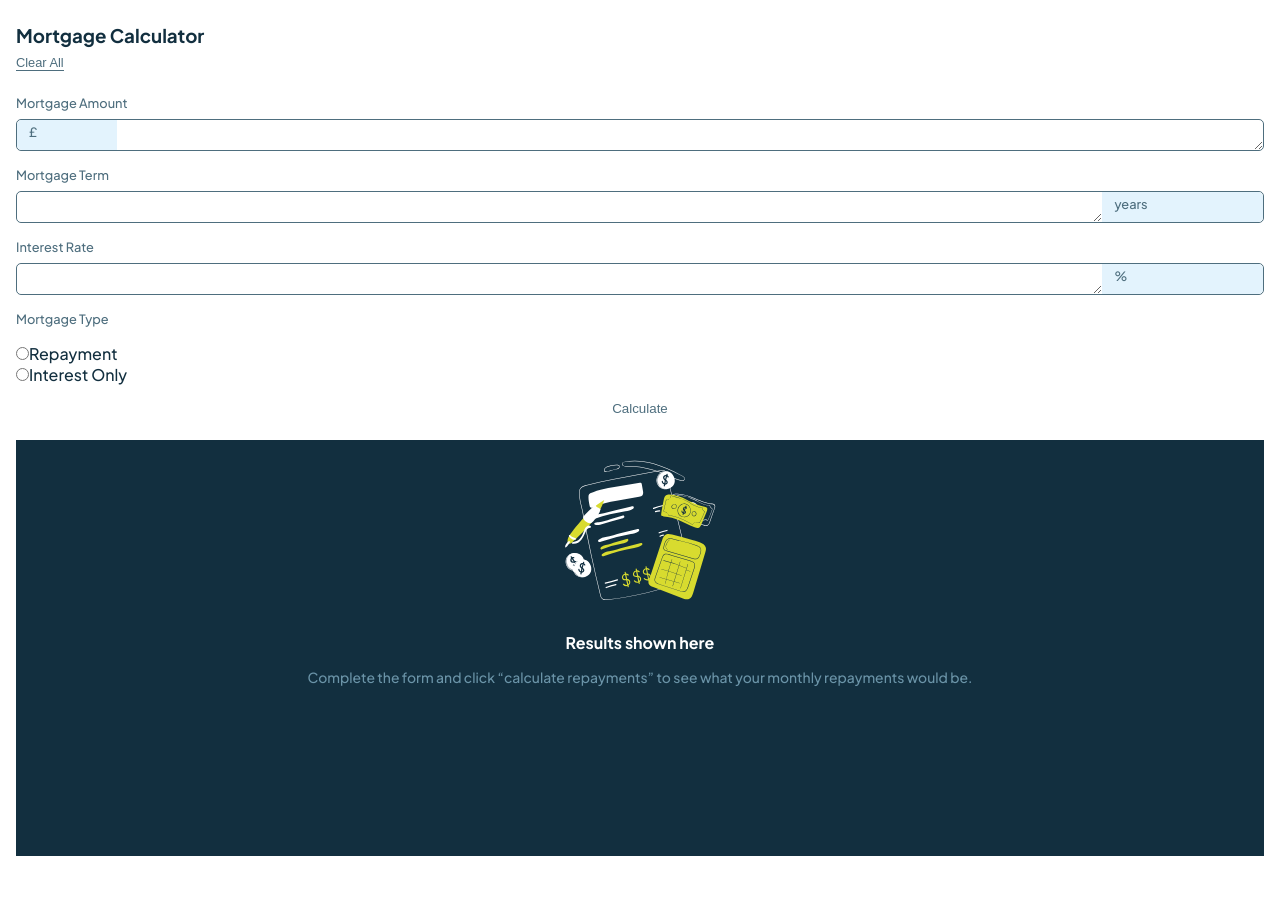
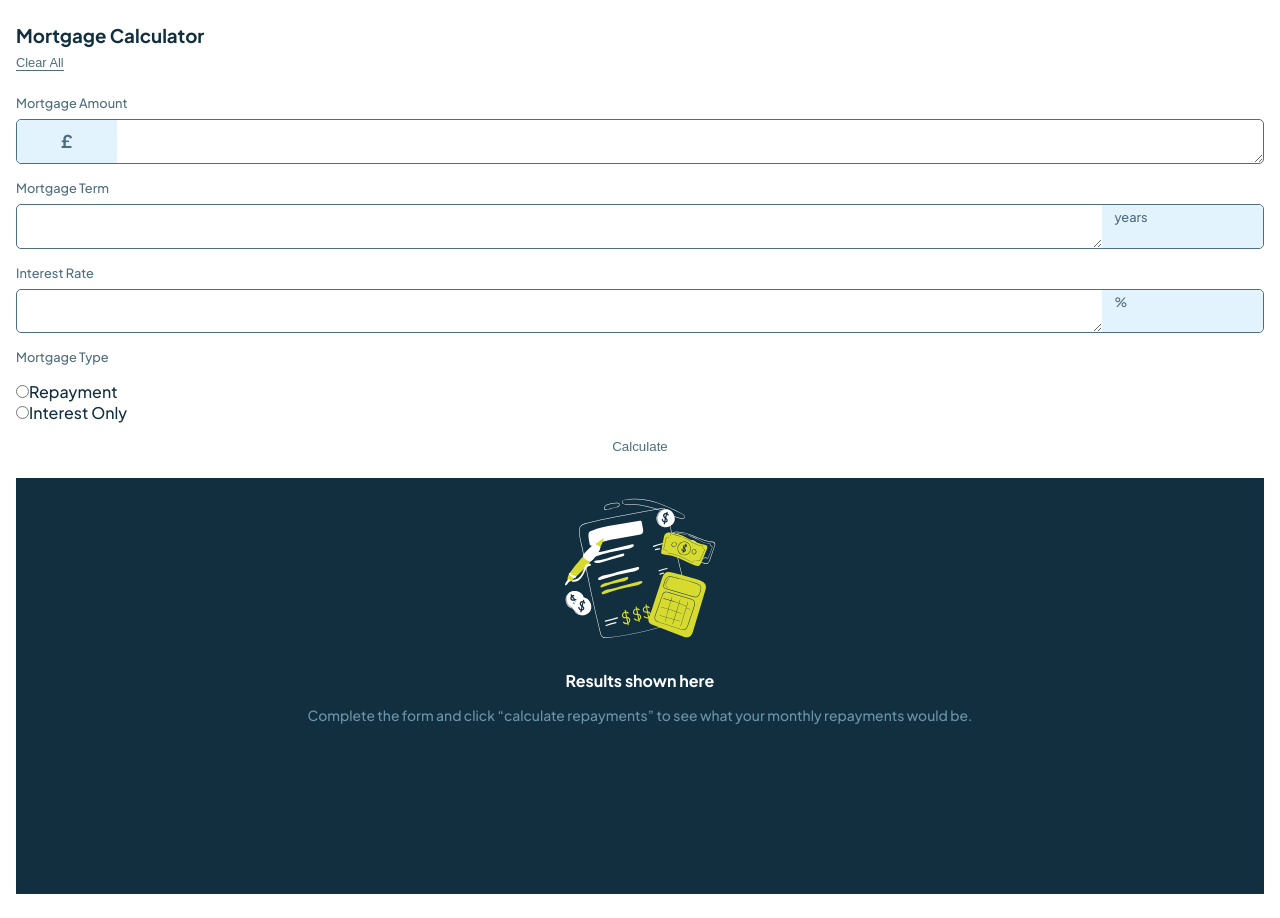
Before and after one commit to reneecwl/mortgage-calculator, a React (Vite) app: page / in a window 1280 px wide. Before the commit the page ends 880 px from the top, so only its background shows below. Built offline with nearby package versions, Linux system fonts and the light colour scheme.

Commit message:
Update amount input styling

```diff
--- a/src/components/Form/Form.scss
+++ b/src/components/Form/Form.scss
@@ -26,13 +26,17 @@
     display: flex;
     @include input-border;
     margin-top: 0.5rem;
+    height: 2.8rem;
   }
   &__pound {
     @include input-unit;
     width: 8%;
-    padding: 4px 12px 3px;
+    text-align: center;
+    padding-top: 0.6rem;
     border-top-left-radius: 5px;
     border-bottom-left-radius: 5px;
+    font-size: 1.1rem;
+    font-weight: bold;
   }
   &__input {
     border: none;
@@ -48,6 +52,7 @@
     display: flex;
     @include input-border;
     margin-top: 0.5rem;
+    height: 2.8rem;
   }
   &__unit {
     @include input-unit;
@@ -69,6 +74,7 @@
     display: flex;
     @include input-border;
     margin-top: 0.5rem;
+    height: 2.8rem;
   }
   &__unit {
     @include input-unit;
```
